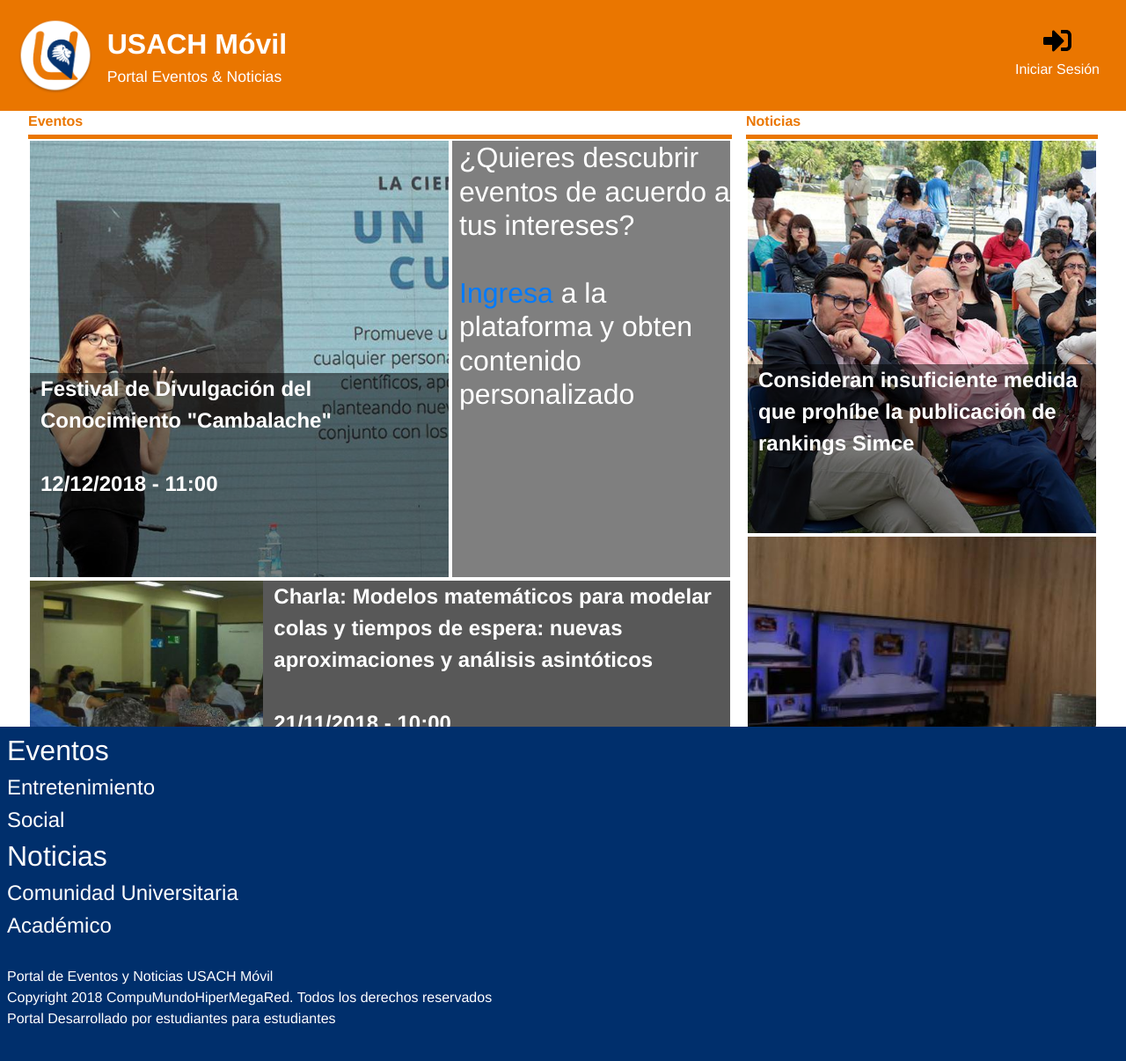
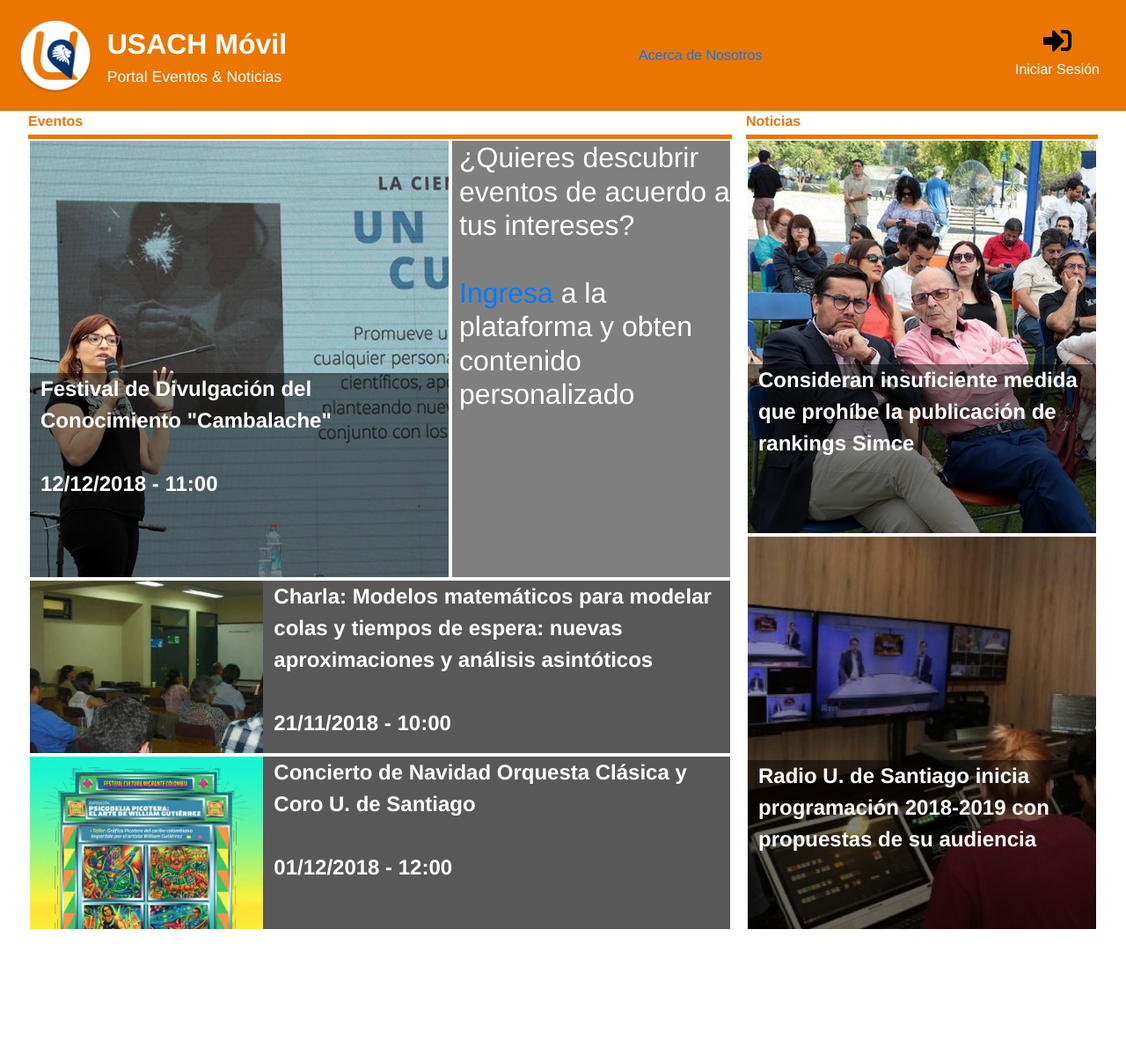
Before and after one commit to Ripza/Proyecto-Lab-UX, a Vue app: page /indexNoLogin in a window 1280 px wide. Shown: the top 1206 px of the page at 88% size. After the commit the page ends 1058 px from the top, so only its background shows below. Built offline with nearby package versions, Linux system fonts and the light colour scheme; what vue-resource would draw is missing.

Commit message:
Rutas ventana AboutUs

```diff
--- a/src/App.vue
+++ b/src/App.vue
@@ -7,6 +7,9 @@
           <span class="title">USACH Móvil</span>
           <span class="subtitle">Portal Eventos & Noticias</span>
         </div>
+      </div>
+      <div class="login-button">
+        <a href='#/aboutUs'>Acerca de Nosotros</a>
       </div>
       <nav>
         <div class="login-button">
@@ -20,7 +23,7 @@
       <router-view></router-view>
     </main>
 
-    <footer>
+    <!--<footer>
       <h2>Eventos</h2>
       <div class="footer-details">
           <h4>Entretenimiento</h4>
@@ -41,12 +44,10 @@
           Copyright 2018 CompuMundoHiperMegaRed. Todos los derechos reservados
           <br> Portal Desarrollado por estudiantes para estudiantes
       </div>
-    </footer>
+    </footer>-->
   </div>
 </template>
 
 <script>
-export default {
 
-}
 </script>
--- a/src/main.js
+++ b/src/main.js
@@ -2,6 +2,8 @@ import Vue from 'vue';
 import VueRouter from 'vue-router';
 import VueResource from 'vue-resource';
 require("./style.scss");
+
+
 
 /*
 FontAwesome icons
@@ -21,11 +23,13 @@ Vue.use(VueResource);
 import IndexNoLogin from './IndexNoLogin.vue';
 import Login from './Login.vue';
 import IndexLogin from './IndexLogin.vue';
+import AboutUs from './AboutUs.vue';
 
 const routes = [
   { path: '/indexNoLogin', alias: '/', component: IndexNoLogin},
   { path: '/login', component: Login},
-  { path: '/indexLogin', component: IndexLogin}
+  { path: '/indexLogin', component: IndexLogin},
+  { path: '/aboutUs', component: AboutUs},
 ]
 
 // Create the router instance and pass the `routes` option
```
